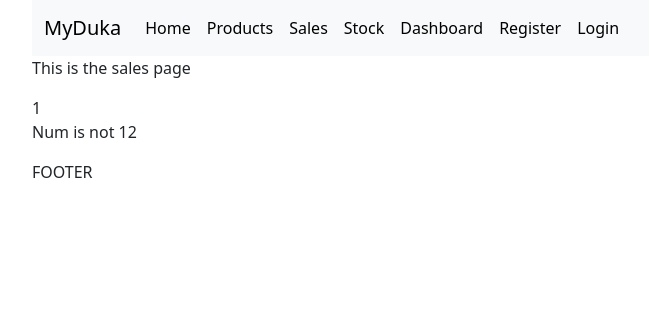
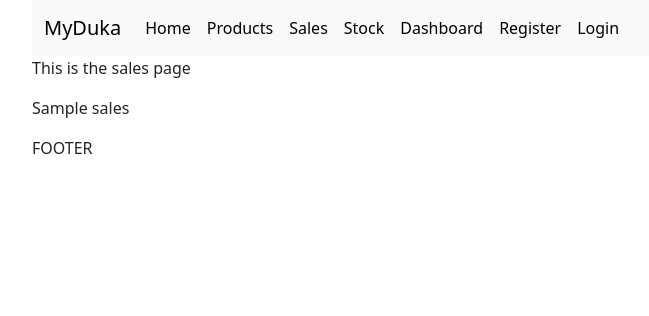
Before and after one commit to l-tting/myduka-, a Flask app: template templates/sales.html in a window 1280 px wide. Shown: the top 316 px of the page, without its empty margins (50-699 px from the left). Run offline with Flask 3, Linux system fonts and the light colour scheme; the template is opened without the code that fills it: most values are stand-ins (such as "Sample title", 1, 10 or a date in 2020).

Commit message:
displaying Postgres data with Jinja

```diff
--- a/main.py
+++ b/main.py
@@ -1,10 +1,13 @@
 from flask import Flask , render_template
+from database import get_products, get_sales
+
 
 # flask instance
 app = Flask(__name__)
 
-
-@app.route('/')
+#home route
+@app.route('/')   # decorator func
+#view function
 def home():
     name = "Alex"
     return render_template('index.html',name=name)
@@ -12,14 +15,15 @@ def home():
 
 @app.route('/products')
 def products():
-    products = ['milk','eggs','shoes']
+    products = get_products()
     return render_template('products.html',products=products)
 
 
 @app.route('/sales')
 def sales():
-    num = 12
-    return render_template('sales.html',num = num)
+    sales = get_sales()
+    return render_template('sales.html',sales = sales)
+
 
 
 @app.route('/stock')
@@ -33,9 +37,11 @@ def dashboard():
     return render_template('dashboard.html')
 
 
+
 @app.route('/login')
 def login():
     return render_template('login.html')
+
 
 
 @app.route('/register')
--- a/templates/products.html
+++ b/templates/products.html
@@ -9,5 +9,6 @@
   {{ products }}
 
 
+
 </div>
 {% endblock %}
--- a/templates/sales.html
+++ b/templates/sales.html
@@ -5,13 +5,11 @@
 
     <p>This is the sales page</p>
 
-    {{ num }}
 
-    {% if num== 12 %}
-        <p>Num is 12</p>
-    {% else %}
-        <p>Num is not 12</p>
-    {% endif %}
+
+     <div>
+        <p>{{ sales }}</p>
+     </div>
 
 </div>
 {% endblock %}
--- /dev/null
+++ b/test2.py
@@ -0,0 +1,4 @@
+from test import sum_numbers
+
+sum = sum_numbers(2,3)
+print(sum)
```
Also changed, not shown: database.py (+0 -28 lines), test.py (+2 -5 lines), readme.md.
